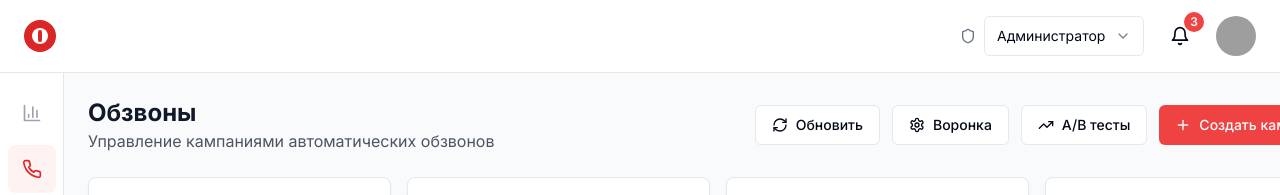
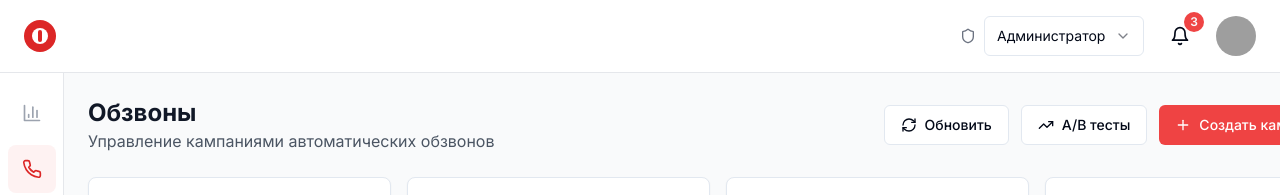
Before and after one commit to Nik-Kns/hantico-call-center, a Next.js app: page /obzvoni in a window 1280 px wide. Shown: the top 195 px of the page. Built offline with nearby package versions, Linux system fonts and the light colour scheme; grey boxes are pictures that could not be loaded.

Commit message:
ui(obzvoni): убрать кнопку 'Воронка' со страницы

```diff
--- a/src/app/obzvoni/page.tsx
+++ b/src/app/obzvoni/page.tsx
@@ -214,12 +214,6 @@ export default function ObzvoniPage() {
           <Button variant="outline" onClick={handleRefresh} disabled={isLoading}>
             <RefreshCw className={`h-4 w-4 mr-2 ${isLoading ? 'animate-spin' : ''}`} />
             Обновить
-          </Button>
-
-
-          <Button variant="outline" onClick={() => router.push('/obzvoni/funnel')}>
-            <Settings className="h-4 w-4 mr-2" />
-            Воронка
           </Button>
 
           <Button variant="outline" onClick={() => router.push('/obzvoni/ab-tests')}>
```
